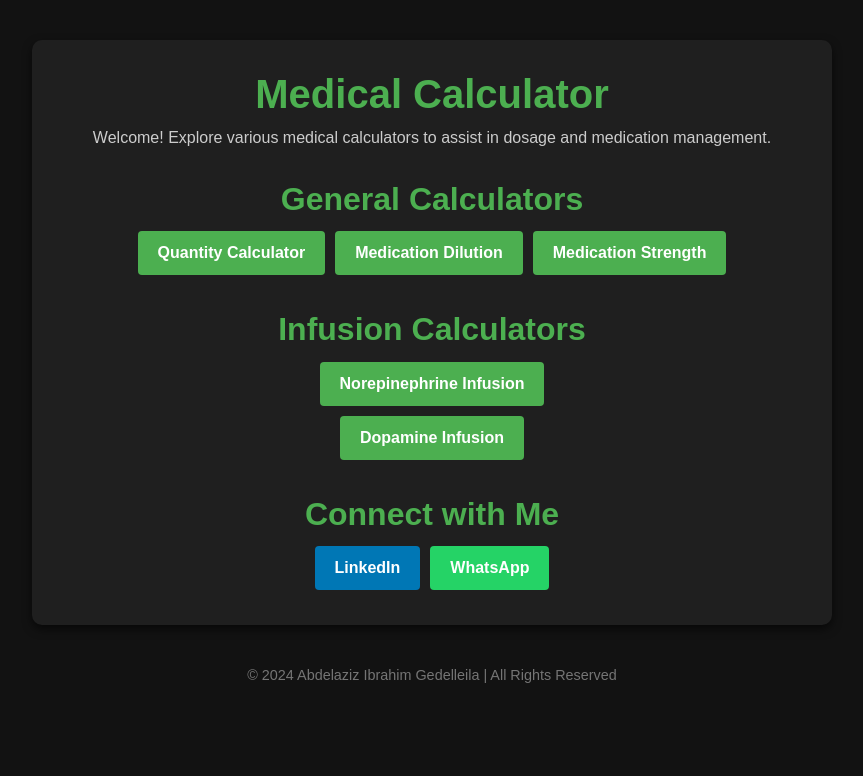
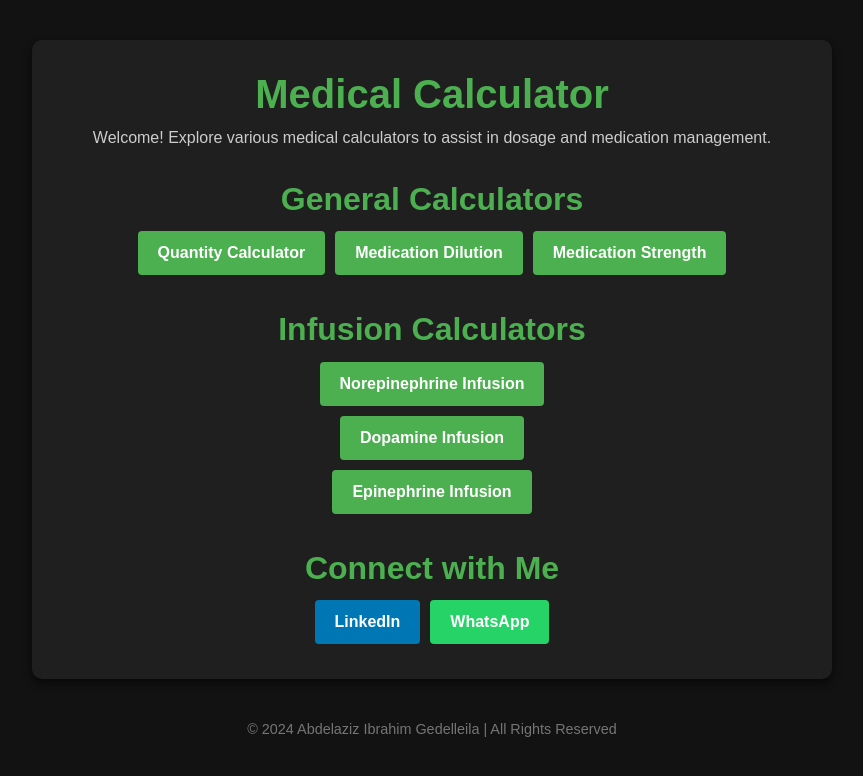
Before and after one commit to AbdelazizGedella/Calculator, a plain HTML site: page main.html in a window 1280 px wide. Shown: the whole page, without its empty margins (208-1071 px from the left). Drawn offline with nearby package versions, Linux system fonts and the light colour scheme.

Commit message:
Update main.html

```diff
--- a/main.html
+++ b/main.html
@@ -90,6 +90,10 @@
         <div class="d-flex flex-column align-items-center">
             <a href="https://abdelazizgedella.github.io/Calculator/norepinephrine.html" target="_blank" class="btn btn-custom btn-calculator">Norepinephrine Infusion</a>
             <a href="https://abdelazizgedella.github.io/Calculator/dopamine.html" target="_blank" class="btn btn-custom btn-calculator">Dopamine Infusion</a>
+
+             <a href="https://abdelazizgedella.github.io/Calculator/epinephrine.html" target="_blank" class="btn btn-custom btn-calculator">Epinephrine Infusion</a>
+
+
         </div>
     </div>
 
```
